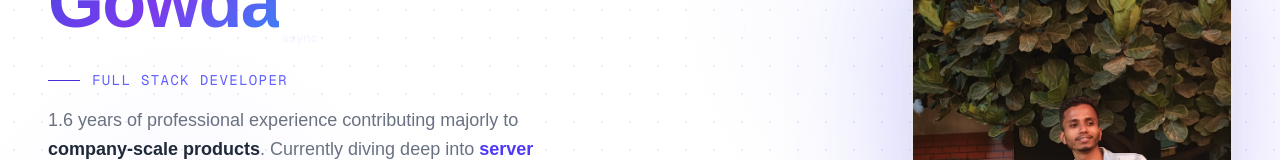
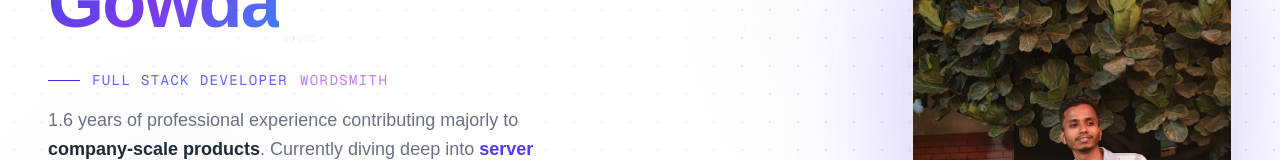
Before and after one commit to amgowda42/portfolio, a Next.js app: page / in a window 1280 px wide. Shown: the part 284-444 px from the top of the page. Built offline with nearby package versions, Linux system fonts and the light colour scheme.

Commit message:
Update Bio.tsx

```diff
--- a/components/Bio.tsx
+++ b/components/Bio.tsx
@@ -143,6 +143,7 @@ export default function Bio() {
                 <span className="font-mono text-sm text-indigo-500 tracking-widest uppercase">
                   Full Stack Developer
                 </span>
+                <span className="font-mono text-sm text-purple-400 tracking-widest uppercase">Wordsmith</span>
               </div>
               <p className="text-lg text-gray-500 leading-relaxed max-w-lg font-medium">
                 1.6 years of professional experience contributing majorly to{" "}
```
